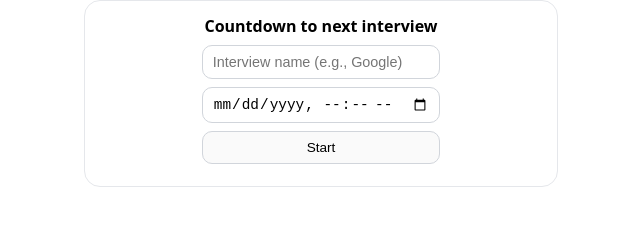
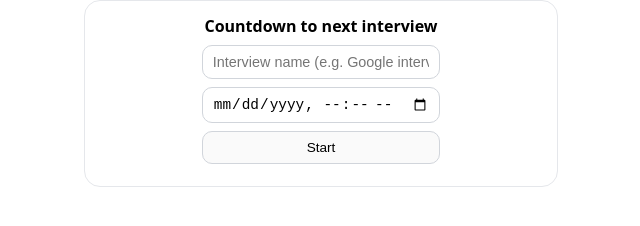
Before and after one commit to thetechinterviewinfo-glitch/countdown-widget, a plain HTML site: page index.html in a window 1280 px wide. Shown: the full height of the page, 319-959 px from the left. Drawn offline with Linux system fonts and the light colour scheme.

Commit message:
Update index.html

```diff
--- a/index.html
+++ b/index.html
@@ -83,7 +83,7 @@
   <div id="inputState">
     <h1>Countdown to next interview</h1>
     <div class="row">
-      <input id="label" type="text" placeholder="Interview name (e.g., Google)">
+      <input id="label" type="text" placeholder="Interview name (e.g. Google interview)">
     </div>
     <div class="row">
       <input id="datetime" type="datetime-local">
```
